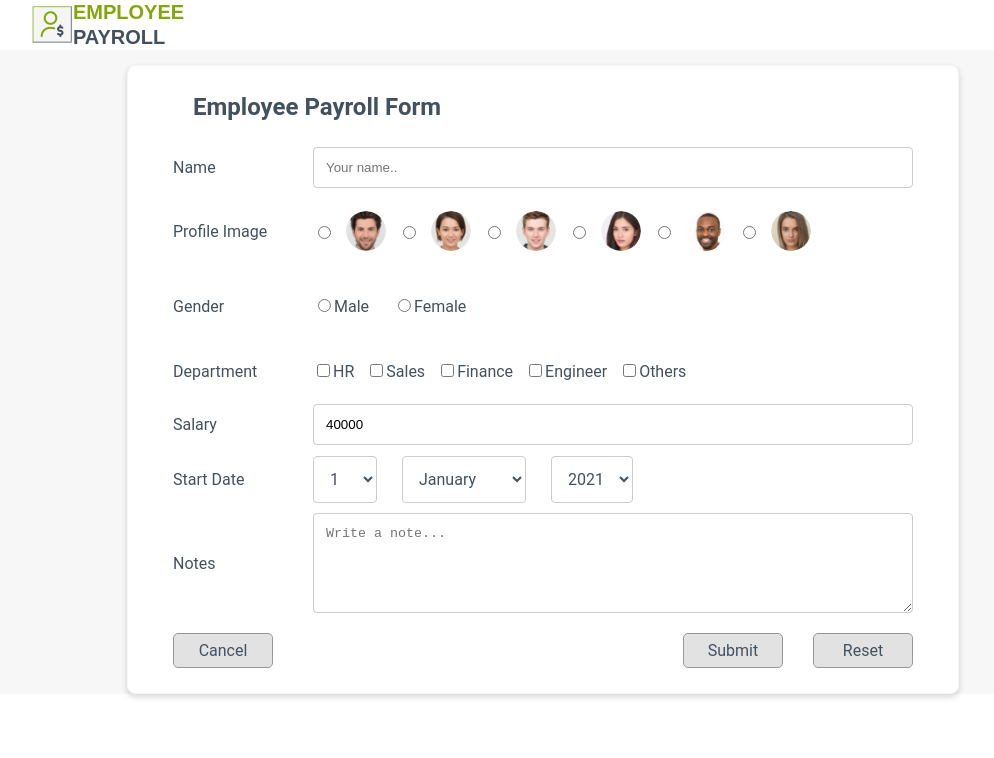
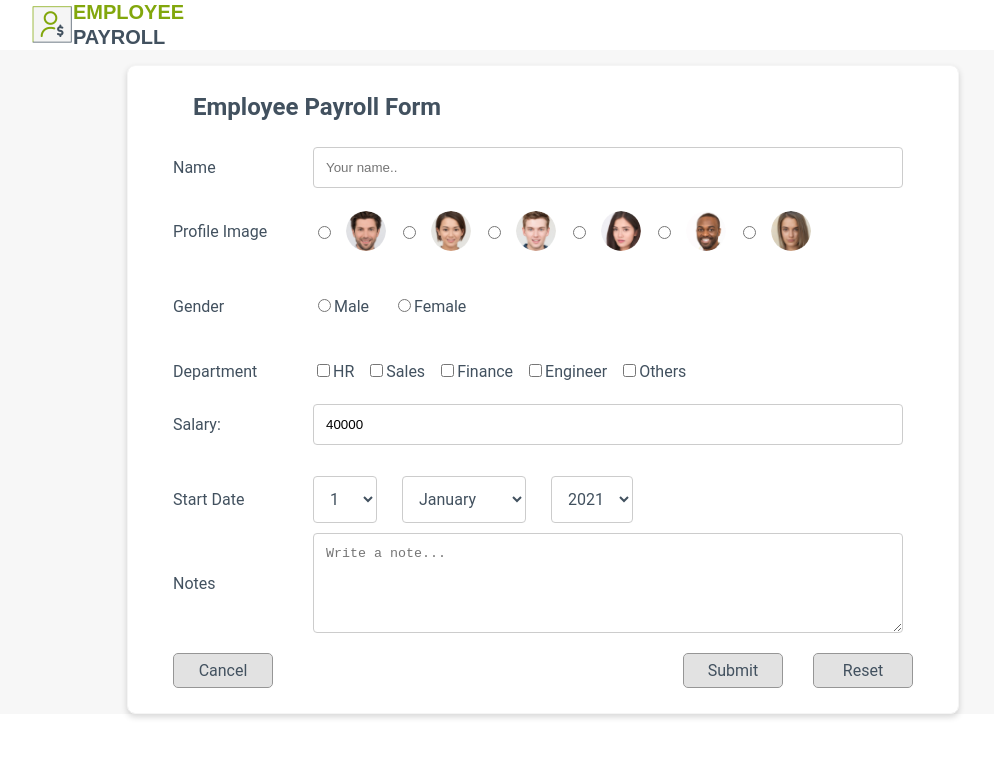
Before and after one commit to Padmini1330/Employee-Payroll-ReactApp, a React (Create React App) app: page / in a window 1280 px wide. Shown: the top 758 px of the page, without its empty margins (97-1091 px from the left). Built offline with nearby package versions, Linux system fonts and the light colour scheme.

Commit message:
MODIFIED: Ability to call Addemployee json server API using axios

```diff
--- a/src/components/payroll-form/payroll-form.jsx
+++ b/src/components/payroll-form/payroll-form.jsx
@@ -8,9 +8,9 @@ import profile6 from '../../assets/profile-images/Ellipse -1.png';
 import './payroll-form.scss';
 import logo from '../../assets/images/logo.png';
 import { userParams, Link, withRouter } from 'react-router-dom';
-import EmployeeService from '../../services/employee-service.js';
+import EmployeeService from '../../services/employee-service';
 
-var employee=new EmployeeService();
+
 const PayrollForm = (props) => {
     let initialValue = {
   name: '',
@@ -22,7 +22,7 @@ const PayrollForm = (props) => {
       { url: '../../assets/profile-images/Ellipse -2.png'},
       { url: '../../assets/profile-images/Ellipse -1.png'},
   ],
-  allDepartment:['HR','Sales','Finance','Engineer','Others'],
+  allDepartments:['HR','Sales','Finance','Engineer','Others'],
   departmentValue: [],
   gender: '',
   salary: '40000',
@@ -45,8 +45,8 @@ const PayrollForm = (props) => {
   }
 }
 
+const employee=new EmployeeService();
 const [formValue,setForm] = useState(initialValue);
-
 const changeValue=(event)=>{
     setForm({...formValue,[event.target.name]: event.target.value})
 }
@@ -121,7 +121,7 @@ const save = async(event)=>{
       salary:formValue.salary,
       startDate:`${formValue.day} ${formValue.month} ${formValue.year}`,
       notes:formValue.notes,
-      id:formValue.id,
+      id:2,
       profileUrl:formValue.profileUrl,
   }
 
@@ -156,8 +156,9 @@ const reset=()=>{
             <div className="row-content">
               <label className="label text" htmlFor="name">Name</label>
               <input className="input" type="text" id="name" name="name" value={formValue.name} onChange={changeValue} placeholder="Your name.." required />
-            </div>
-            <div className="error-output">{formValue.error.name}</div>
+              <div className="error-output">{formValue.error.name}</div>
+              </div>
+
             <div className="row-content">
               <label className="label text" htmlFor="profileUrl">Profile Image</label>
               <div className="profile-radio-content">
@@ -192,9 +193,9 @@ const reset=()=>{
                   <img className="profile" id="image6" src={profile6} alt="" />
                 </label>
               </div>
+              <div className="error-output">{formValue.error.profileUrl}</div>
+            </div>
 
-            </div>
-            <div className="error-output">{formValue.error.profileUrl}</div>
             <div className="row-content">
               <label className="label text" htmlFor="gender">Gender</label>
               <div>
@@ -207,32 +208,31 @@ const reset=()=>{
                   <label className="text" htmlFor="female">Female</label>
                 </label>
               </div>
+              <div className="error-output">{formValue.error.gender}</div>
               </div>
-              <div className="error-output">{formValue.error.gender}</div>
+
 
               <div className="row-content">
                         <label className="label text" htmlFor="department">Department</label>
                         <div>
-                            {formValue.allDepartment.map(item=>(
+                            {formValue.allDepartments.map(item => (
                                 <span key={item}>
-
-                                    <input className= "checkbox " type="checkbox" onChange={()=> onCheckChange(item)} name={item}
-                                    defaultChecked={()=>getChecked(item)} value={item}/>
-
+                                    <input className="checkbox" type="checkbox" onChange={() => onCheckChange(item)} name={item} defaultChecked={() => getChecked(item)} value={item} />
                                     <label className="text" htmlFor={item}>{item}</label>
                                 </span>
                             ))}
                         </div>
+                  <div className="error-output">{formValue.error.department}</div>
+              </div>
 
-                    </div>
-            <div className="error-output">{formValue.error.department}</div>
-            <div className="row-content">
-              <label className="label text" htmlFor="salary">Salary</label>
-              <input className="input" type="number" name="salary" id="salary" onChange={changeValue}
-                min="30000" max="50000" step="100" value={formValue.salary} />
-              <output className="salary-output text" htmlFor="salary">{changeValue}</output>
-            </div>
-            <div className="error-output">{formValue.error.salary}</div>
+              <div className="row-content">
+                        <label className="label text" htmlFor="salary">Salary:</label>
+                        <input className="input" type="text" id="salary" name="salary" value={formValue.salary} onChange={changeValue} />
+                        <div className="error-output">{formValue.error.salary}</div>
+              </div>
+              <br />
+
+
             <div className="row-content">
               <label className="label text" htmlFor="startDate">Start Date</label>
               <div name="startdate" id="startDate">
@@ -292,24 +292,26 @@ const reset=()=>{
                   <option value="2016">2016</option>
                 </select>
               </div>
+              <div className="error-output">{formValue.error.startDate}</div>
              </div>
-             <div className="error-output">{formValue.error.startDate}</div>
+
             <div className="row-content">
               <label className="label text" htmlFor="notes">Notes</label>
               <textarea className="input" onChange={changeValue} value={formValue.notes} id="notes" name="notes" placeholder="Write a note..." style={{height:'100px'}}></textarea>
+              <div className="error-output">{formValue.error.notes}</div>
             </div>
             <div className="buttonParent">
-              <a routerlink="" className="resetButton button cancelButton">Cancel</a>
+              <Link to="" className="resetButton button cancelButton">Cancel</Link>
               <div className="submit-reset">
                 <button className="button submitButton" type="submit" id="submitButton">{formValue.isUpdate? 'Update' : 'Submit'}</button>
-                <button className="resetButton button" type="reset">Reset</button>
+                <button className="resetButton button" onClick={reset} type="reset">Reset</button>
               </div>
             </div>
           </form>
         </div>
       </div>
-    );
+    )
   }
 
 
-export default PayrollForm
+export default PayrollForm;
```
